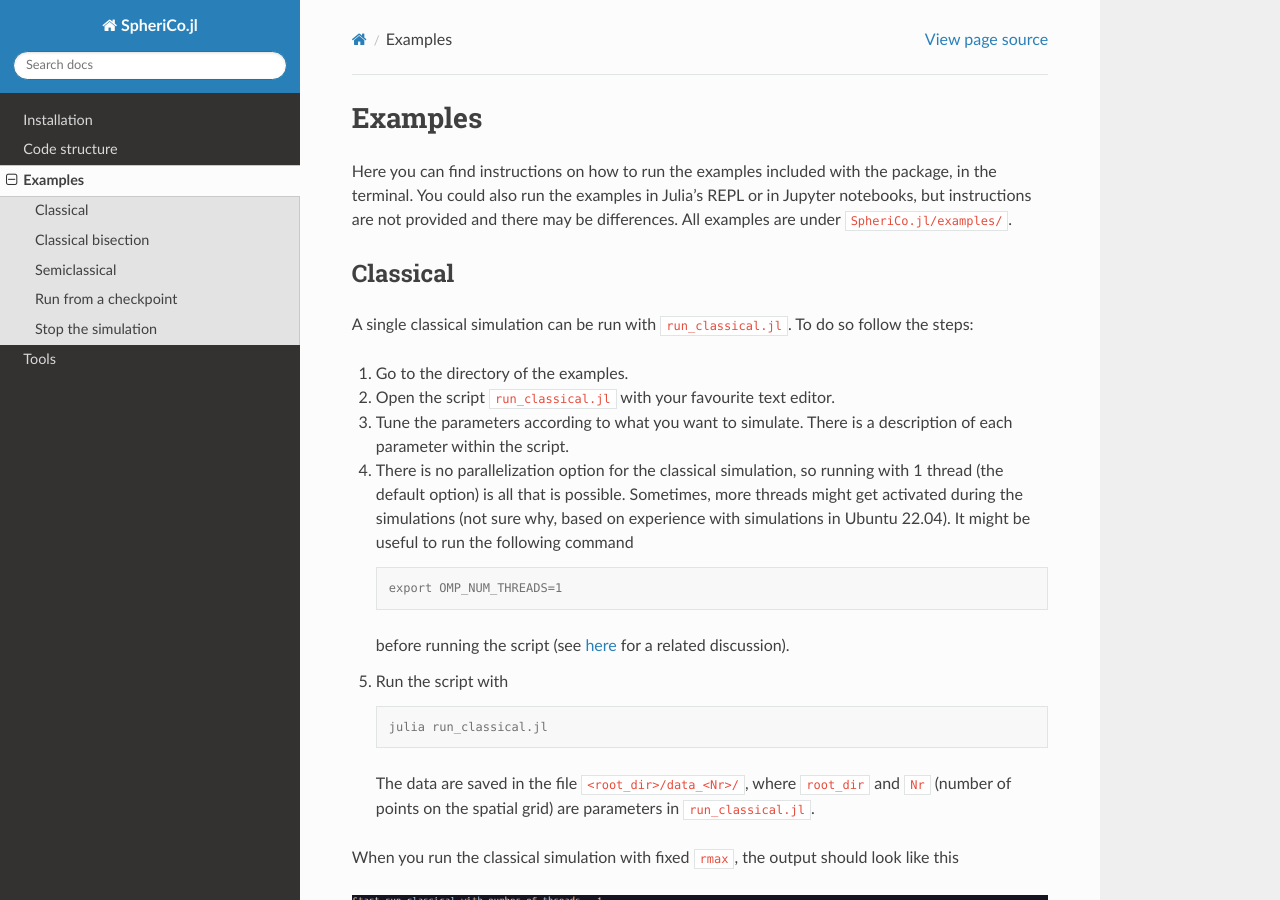
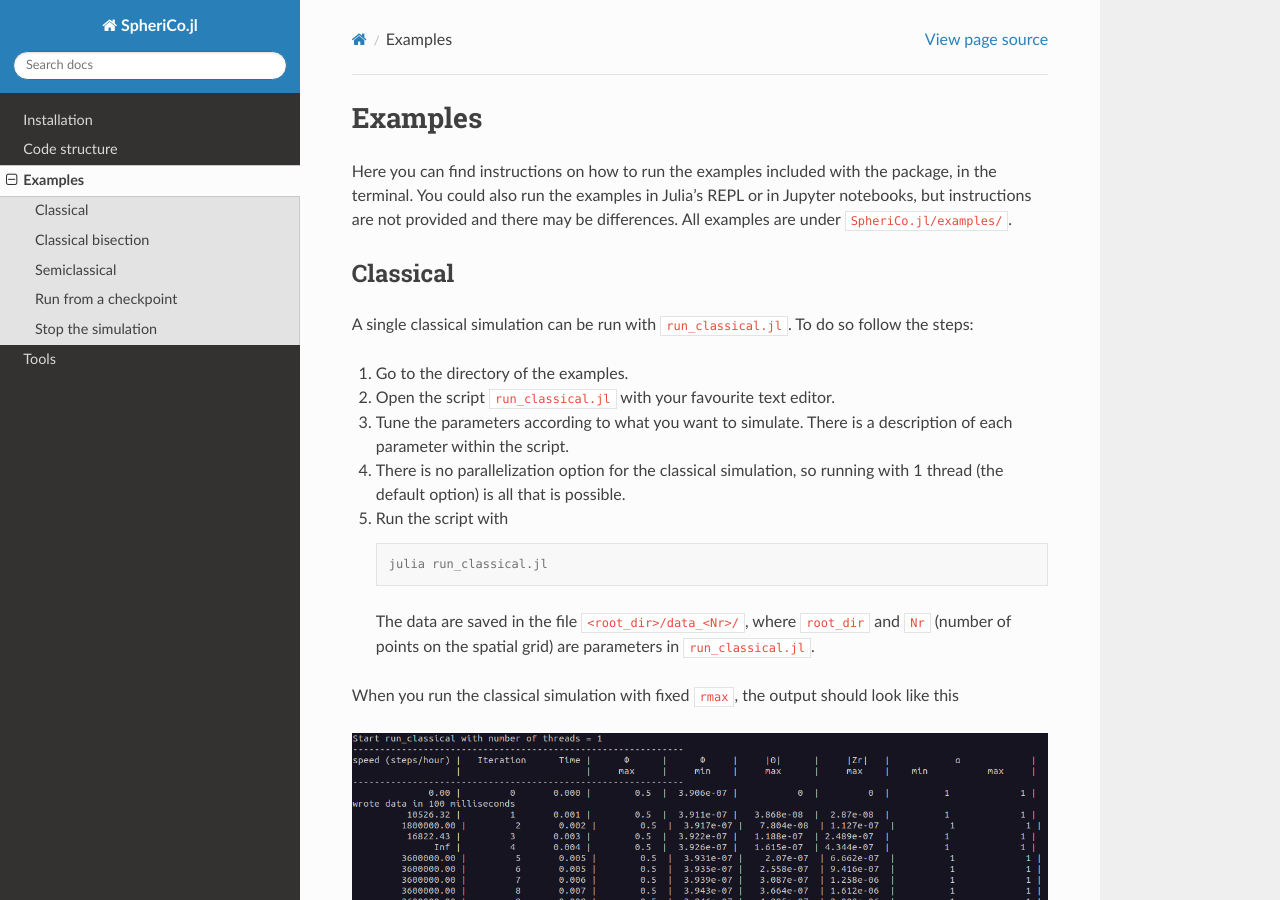
Before and after one commit to ThanasisGiannakopoulos/SpheriCo.jl, a Sphinx documentation site: the page built from docs/source/examples.rst, in a window 1280 px wide and 900 px high. Built offline with Sphinx 7.4.7 and the Read the Docs theme 3.1.0, drawn with Linux system fonts in a browser that asks for light colours; some of the changed text lies outside the part shown.

Commit message:
docs update; examples
Signed-off-by: thanasis@Dobby <giannakopoulos.th@gmail.com>

```diff
--- a/docs/source/examples.rst
+++ b/docs/source/examples.rst
@@ -26,17 +26,7 @@
 
 4. There is no parallelization option for the classical simulation, so
    running with 1 thread (the default option) is all that is
-   possible. Sometimes, more threads might get activated during the
-   simulations (not sure why, based on experience with simulations in
-   Ubuntu 22.04). It might be useful to run the following command
-
-   .. code-block:: console
-
-      export OMP_NUM_THREADS=1
-
-   before running the script (see
-   `here <https://github.com/JuliaLang/julia/issues/33409>`_ for a
-   related discussion).
+   possible.
 
 5. Run the script with
 
@@ -157,17 +147,12 @@
 
    .. code-block:: console
 
-      export OMP_NUM_THREADS=1
       export JULIA_NUM_THREADS=4
       julia run_quantum.jl
 
-   You can replace 4 with the number of your choice. The command
-   ``export OMP_NUM_THREADS=1`` is related to some possible
-   parallelization issues (see `here
-   <https://github.com/JuliaLang/julia/issues/33409>`_ for a related
-   discussion). The data are saved in the file
-   ``<root_dir>/data_<Nr>/``, where ``root_dir`` and ``Nr`` (number of
-   points on the spatial grid) are parameters in ``run_quantum.jl``.
+   The data are saved in the file ``<root_dir>/data_<Nr>/``, where
+   ``root_dir`` and ``Nr`` (number of points on the spatial grid) are
+   parameters in ``run_quantum.jl``.
 
 When you run the semiclassical simulation with fixed ``rmax``, the
 output should look like this
```
